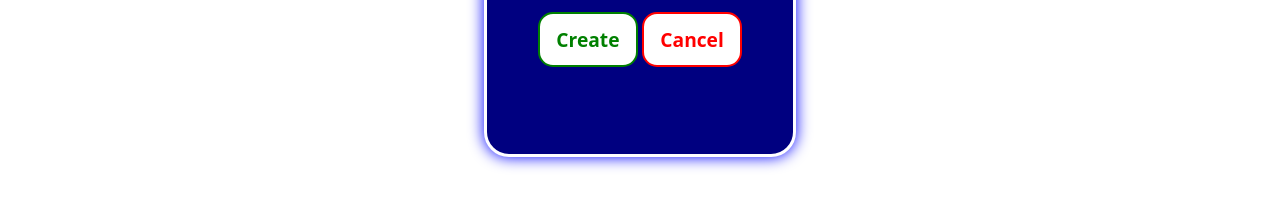
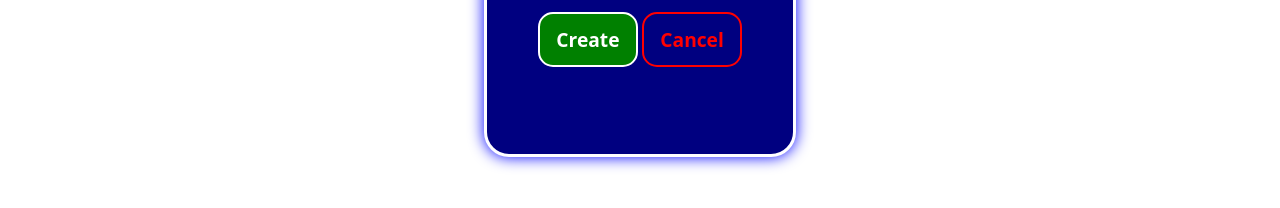
Before and after one commit to vuckoviic/library, a plain HTML site: page index.html in a window 1280 px wide. In both pictures the pointer is over the button "Create". Shown: the part 96-304 px from the top of the page. Drawn offline with Linux system fonts and the light colour scheme.

Commit message:
Style buttons inside dialog differently

```diff
--- a/style.css
+++ b/style.css
@@ -104,12 +104,13 @@ dialog input {
 }
 
 .create-button {
-    background-color: green;
+    background-color: navy;
     color: white;
+    border: 2px solid white;
 }
 
 .cancel-button {
-    background-color: white;
+    background-color: navy;
     color: red;
     border: 2px solid red;
 }
@@ -134,17 +135,17 @@ dialog form {
 }
 
 .create-button:hover {
-    background-color: white;
-    color: green;
+    background-color: green;
+    color: white;
     transition: 0.5s;
-    border: 2px solid green;
+    border: 2px solid white;
 }
 
 .cancel-button:hover {
     background-color: red;
     color: white;
     transition: 0.5s;
-    border: 2px solid red;
+    border: 2px solid white;
 }
 
 .add-book:hover {
```
